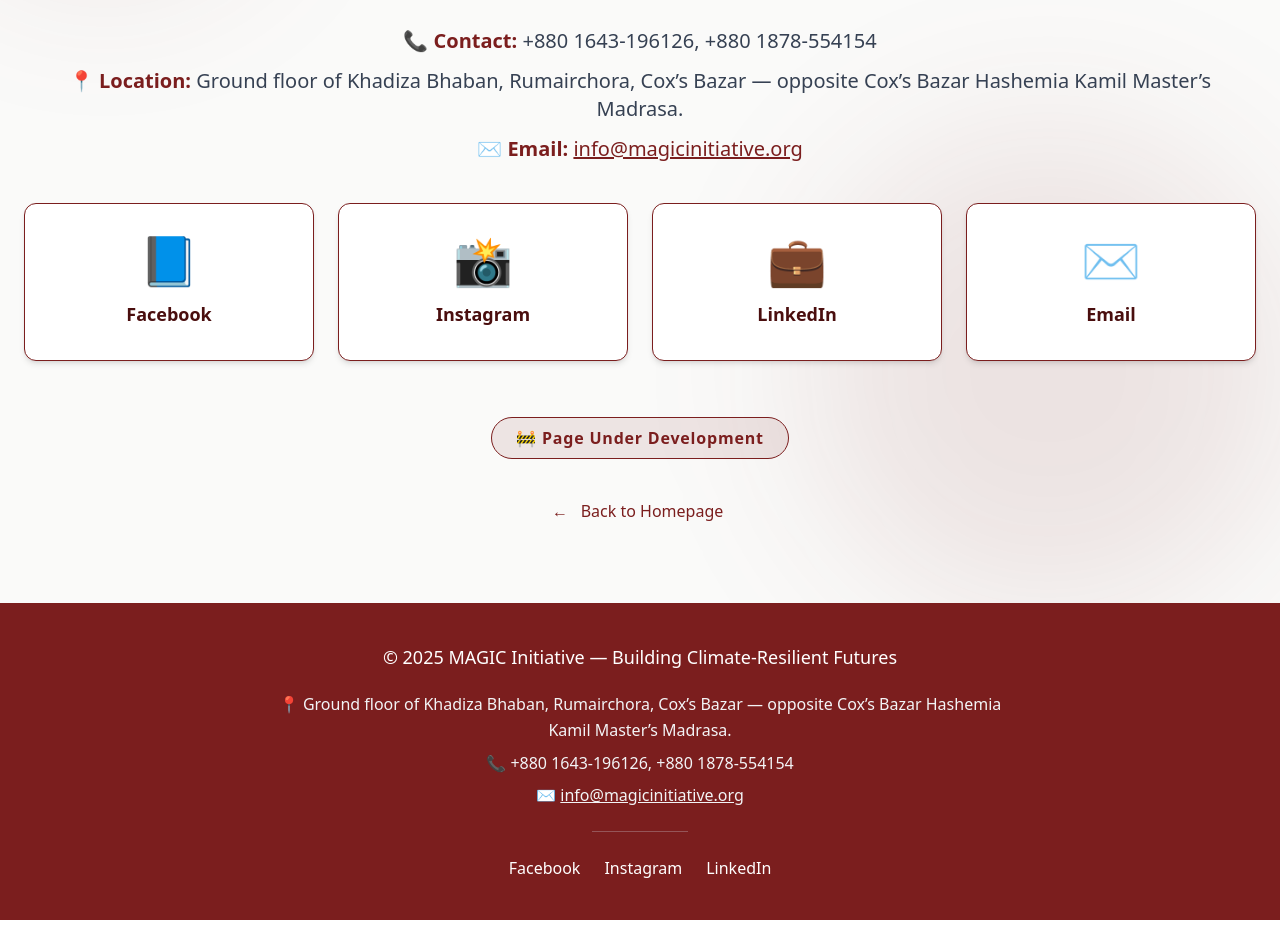
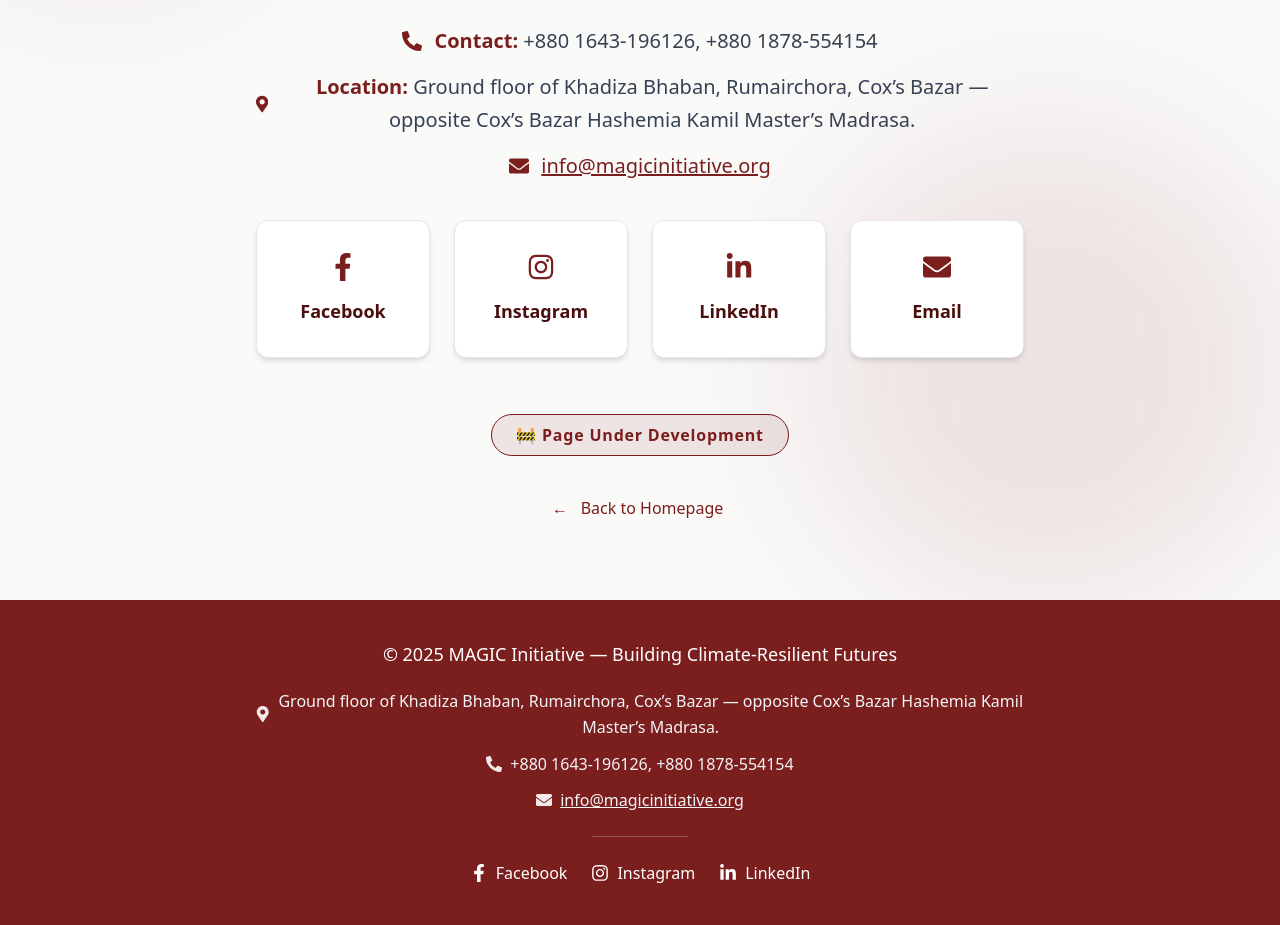
Before and after one commit to iamharryda/Magic_initiative, a React (Vite) app: page /contact in a window 1280 px wide. Shown: the part 360-1285 px from the top of the page. Built offline with nearby package versions, Linux system fonts and the light colour scheme; what lightswind would draw is missing.

Commit message:
homepage and icons added

```diff
--- a/src/pages/About/Team.jsx
+++ b/src/pages/About/Team.jsx
@@ -13,7 +13,7 @@ const teamMembers = [
   {
     id: "2",
     name: "Mizanur Rahman",
-    role: "HR Manager",
+    role: "Human Resource Manager",
     image: "https://i.ibb.co/Q78dBTBn/Mizan.png",
     bio: "Oversees human resources and staff development, ensuring an inclusive and empowering work culture."
   },
@@ -48,7 +48,7 @@ const teamMembers = [
   {
     id: "7",
     name: "Sayeed Anwar",
-    role: "IT Officer",
+    role: "Technical Officer",
     image: "https://i.ibb.co/4ZjyRKdr/Sayeed.png",
     bio: "Oversees digital infrastructure, ensuring smooth technological operations and web presence for the organization."
   },
@@ -138,7 +138,6 @@ function TeamPage() {
             members={teamMembers}
             title="Meet Our Team"
             titleSize="2xl"
-            autoPlay={4000}
             onMemberChange={(member, index) => {
               console.log("Active member:", member.name);
             }}
--- a/src/pages/Contact/Contact.jsx
+++ b/src/pages/Contact/Contact.jsx
@@ -1,31 +1,35 @@
 import React from "react";
 import { motion } from "framer-motion";
+import {
+  FaFacebookF,
+  FaInstagram,
+  FaLinkedinIn,
+  FaEnvelope,
+  FaPhoneAlt,
+  FaMapMarkerAlt,
+} from "react-icons/fa";
 
 const ContactPage = () => {
   const socials = [
     {
       name: "Facebook",
       href: "https://www.facebook.com/share/1G66vFm4nf/",
-      icon: "📘",
-      color: "hover:bg-[#7b1e1e] hover:text-white border-[#7b1e1e]",
+      icon: <FaFacebookF size={28} />,
     },
     {
       name: "Instagram",
       href: "https://www.instagram.com/magicinitiative/?utm_source=qr&igsh=MWtpczV0amtrdjEyYg%3D%3D#",
-      icon: "📸",
-      color: "hover:bg-[#7b1e1e] hover:text-white border-[#7b1e1e]",
+      icon: <FaInstagram size={28} />,
     },
     {
       name: "LinkedIn",
       href: "#",
-      icon: "💼",
-      color: "hover:bg-[#7b1e1e] hover:text-white border-[#7b1e1e]",
+      icon: <FaLinkedinIn size={28} />,
     },
     {
       name: "Email",
       href: "mailto:info@magicinitiative.org",
-      icon: "✉️",
-      color: "hover:bg-[#7b1e1e] hover:text-white border-[#7b1e1e]",
+      icon: <FaEnvelope size={28} />,
     },
   ];
 
@@ -80,21 +84,30 @@ const ContactPage = () => {
 
         {/* Contact Info Section */}
         <motion.div
-          className="space-y-3 mb-10 text-gray-700"
+          className="space-y-4 mb-10 text-gray-700 text-left sm:text-center"
           initial={{ opacity: 0, y: 20 }}
           animate={{ opacity: 1, y: 0 }}
           transition={{ delay: 0.8, duration: 0.8 }}
         >
-          <p className="text-lg sm:text-xl font-medium">
-            <span className="text-[#7b1e1e] font-semibold">📞 Contact:</span>{" "}
-            +880&nbsp;1643-196126,&nbsp;+880&nbsp;1878-554154
+          <p className="flex justify-center items-center gap-3 text-lg sm:text-xl font-medium">
+            <FaPhoneAlt className="text-[#7b1e1e]" />
+            <span>
+              <span className="text-[#7b1e1e] font-semibold">Contact:</span>{" "}
+              +880&nbsp;1643-196126,&nbsp;+880&nbsp;1878-554154
+            </span>
           </p>
-          <p className="text-lg sm:text-xl font-medium">
-            <span className="text-[#7b1e1e] font-semibold">📍 Location:</span>{" "}
-            Ground floor of Khadiza Bhaban, Rumairchora, Cox’s Bazar — opposite Cox’s Bazar Hashemia Kamil Master’s Madrasa.
+
+          <p className="flex justify-center items-center gap-3 text-lg sm:text-xl font-medium max-w-3xl mx-auto leading-relaxed">
+            <FaMapMarkerAlt className="text-[#7b1e1e]" />
+            <span>
+              <span className="text-[#7b1e1e] font-semibold">Location:</span>{" "}
+              Ground floor of Khadiza Bhaban, Rumairchora, Cox’s Bazar — opposite
+              Cox’s Bazar Hashemia Kamil Master’s Madrasa.
+            </span>
           </p>
-          <p className="text-lg sm:text-xl font-medium">
-            <span className="text-[#7b1e1e] font-semibold">✉️ Email:</span>{" "}
+
+          <p className="flex justify-center items-center gap-3 text-lg sm:text-xl font-medium">
+            <FaEnvelope className="text-[#7b1e1e]" />
             <a
               href="mailto:info@magicinitiative.org"
               className="text-[#7b1e1e] underline hover:text-[#4a0e0e] transition-colors"
@@ -117,18 +130,13 @@ const ContactPage = () => {
               href={social.href}
               target="_blank"
               rel="noopener noreferrer"
-              className={`flex flex-col items-center justify-center bg-white border rounded-xl py-8 px-6 shadow-md transition-all duration-300 ${social.color}`}
-              whileHover={{ scale: 1.08, y: -5 }}
+              className="flex flex-col items-center justify-center bg-white border border-gray-200 rounded-xl py-8 px-6 shadow-md transition-all duration-300 hover:shadow-xl hover:scale-110 hover:-translate-y-2"
               whileTap={{ scale: 0.95 }}
             >
               <motion.div
-                className="text-5xl mb-4"
+                className="text-[#7b1e1e] mb-4 text-5xl"
                 animate={{ rotate: [0, 10, -10, 0] }}
-                transition={{
-                  repeat: Infinity,
-                  repeatDelay: 3,
-                  duration: 2.5,
-                }}
+                transition={{ repeat: Infinity, repeatDelay: 3, duration: 2.5 }}
               >
                 {social.icon}
               </motion.div>
--- a/src/pages/Footer/Footer.jsx
+++ b/src/pages/Footer/Footer.jsx
@@ -1,3 +1,5 @@
+import { FaFacebookF, FaInstagram, FaLinkedinIn, FaMapMarkerAlt, FaPhoneAlt, FaEnvelope } from "react-icons/fa";
+
 const Footer = () => {
   return (
     <footer className="bg-[#7b1e1e] text-white py-10 px-6 text-center">
@@ -7,16 +9,18 @@ const Footer = () => {
       </p>
 
       {/* Location & Contact */}
-      <div className="mt-5 space-y-2 text-sm sm:text-base text-gray-100 max-w-3xl mx-auto">
-        <p className="leading-relaxed">
-          📍 Ground floor of Khadiza Bhaban, Rumairchora, Cox’s Bazar —
-          opposite Cox’s Bazar Hashemia Kamil Master’s Madrasa.
+      <div className="mt-5 space-y-3 text-sm sm:text-base text-gray-100 max-w-3xl mx-auto">
+        <p className="flex items-center justify-center gap-2 leading-relaxed">
+          <FaMapMarkerAlt className="text-white/90" />
+          Ground floor of Khadiza Bhaban, Rumairchora, Cox’s Bazar — opposite
+          Cox’s Bazar Hashemia Kamil Master’s Madrasa.
         </p>
-        <p>
-          📞 +880&nbsp;1643-196126,&nbsp;+880&nbsp;1878-554154
+        <p className="flex items-center justify-center gap-2">
+          <FaPhoneAlt className="text-white/90" />
+          <span>+880 1643-196126,&nbsp;+880 1878-554154</span>
         </p>
-        <p>
-          ✉️{" "}
+        <p className="flex items-center justify-center gap-2">
+          <FaEnvelope className="text-white/90" />
           <a
             href="mailto:info@magicinitiative.org"
             className="underline hover:text-gray-200 transition-colors"
@@ -35,23 +39,25 @@ const Footer = () => {
           href="https://www.facebook.com/share/1G66vFm4nf/"
           target="_blank"
           rel="noopener noreferrer"
-          className="hover:text-gray-200 transition-colors text-sm sm:text-base"
+          className="flex items-center gap-2 hover:text-gray-200 transition-colors text-sm sm:text-base"
         >
-          Facebook
+          <FaFacebookF className="text-lg" /> Facebook
         </a>
         <a
           href="https://www.instagram.com/magicinitiative/?utm_source=qr&igsh=MWtpczV0amtrdjEyYg%3D%3D#"
           target="_blank"
           rel="noopener noreferrer"
-          className="hover:text-gray-200 transition-colors text-sm sm:text-base"
+          className="flex items-center gap-2 hover:text-gray-200 transition-colors text-sm sm:text-base"
         >
-          Instagram
+          <FaInstagram className="text-lg" /> Instagram
         </a>
         <a
           href="#"
-          className="hover:text-gray-200 transition-colors text-sm sm:text-base"
+          target="_blank"
+          rel="noopener noreferrer"
+          className="flex items-center gap-2 hover:text-gray-200 transition-colors text-sm sm:text-base"
         >
-          LinkedIn
+          <FaLinkedinIn className="text-lg" /> LinkedIn
         </a>
       </div>
     </footer>
--- a/src/pages/Home/Home.jsx
+++ b/src/pages/Home/Home.jsx
@@ -29,7 +29,7 @@ const HomePage = () => {
     transition={{ duration: 1.2 }}
   >
     <motion.div
-  className="inline-flex items-center gap-2 mb-4 sm:mb-6 px-4 py-2 bg-[#a12323]/20 border border-[#a12323] rounded-full"
+  className="inline-flex items-center gap-2 mb-4 sm:mb-6 px-4 py-2 bg-[#a12323]/20 border border-[#07fd38] rounded-full"
   initial={{ opacity: 0, scale: 0.8 }}
   animate={{ opacity: 1, scale: 1 }}
   transition={{ delay: 0.3 }}
@@ -38,13 +38,13 @@ const HomePage = () => {
   <motion.span
     animate={{ opacity: [1, 0.2, 1] }}
     transition={{ duration: 1.2, repeat: Infinity, ease: "easeInOut" }}
-    className="text-[#a12323] text-3xl leading-none"
+    className="text-[#07fd38] text-3xl leading-none"
   >
     •
   </motion.span>
 
   {/* Text */}
-  <span className="text-[#a12323] font-semibold text-xs sm:text-sm uppercase tracking-wider">
+  <span className="text-[#07fd38] font-semibold text-xs sm:text-sm uppercase tracking-wider">
     Making A Global Impact
   </span>
 </motion.div>
--- a/src/pages/UnderDevelopement/UnderDevelopement.jsx
+++ b/src/pages/UnderDevelopement/UnderDevelopement.jsx
@@ -2,6 +2,7 @@
 
 import React, { useState, useEffect } from "react";
 import { motion } from "framer-motion";
+import { FaFacebookF, FaInstagram, FaLinkedinIn, FaTwitter } from "react-icons/fa";
 
 const ComingSoonPage = () => {
   const [email, setEmail] = useState("");
@@ -17,14 +18,26 @@ const ComingSoonPage = () => {
     delay: Math.random() * 5,
   }));
 
+  const socials = [
+    {
+      name: "Facebook",
+      icon: <FaFacebookF size={20} />,
+      href: "https://www.facebook.com/share/1G66vFm4nf/",
+    },
+    {
+      name: "Instagram",
+      icon: <FaInstagram size={22} />,
+      href: "https://www.instagram.com/magicinitiative/?utm_source=qr&igsh=MWtpczV0amtrdjEyYg%3D%3D#",
+    },
+    { name: "LinkedIn", icon: <FaLinkedinIn size={20} />, href: "#" },
+    { name: "Twitter", icon: <FaTwitter size={20} />, href: "#" },
+  ];
+
   return (
     <div className="relative min-h-screen bg-gradient-to-br from-stone-100 via-[#f8f5f3] to-stone-50 overflow-hidden flex items-center justify-center py-20 sm:py-24 md:py-32">
       {/* Animated Background */}
       <div className="absolute inset-0">
-        {/* Gradient Overlay */}
         <div className="absolute inset-0 bg-gradient-to-br from-stone-100 via-[#f8f5f3] to-stone-50"></div>
-
-        {/* Animated Grid */}
         <div className="absolute inset-0 opacity-20">
           <div className="absolute inset-0 bg-[linear-gradient(rgba(123,30,30,0.08)_1px,transparent_1px),linear-gradient(90deg,rgba(123,30,30,0.08)_1px,transparent_1px)] bg-[size:50px_50px]"></div>
         </div>
@@ -84,7 +97,7 @@ const ComingSoonPage = () => {
 
       {/* Main Content */}
       <div className="relative z-10 max-w-5xl mx-auto px-4 sm:px-6 lg:px-8 text-center">
-        {/* Logo/Icon */}
+        {/* Logo */}
         <motion.div
           initial={{ scale: 0, rotate: -180 }}
           animate={{ scale: 1, rotate: 0 }}
@@ -93,14 +106,8 @@ const ComingSoonPage = () => {
         >
           <div className="inline-block p-8 bg-gradient-to-br from-[#7b1e1e]/10 to-[#5a1414]/10 rounded-3xl border-2 border-[#7b1e1e]/40 backdrop-blur-sm">
             <motion.div
-              animate={{
-                rotate: [0, 360],
-              }}
-              transition={{
-                duration: 20,
-                repeat: Infinity,
-                ease: "linear",
-              }}
+              animate={{ rotate: [0, 360] }}
+              transition={{ duration: 20, repeat: Infinity, ease: "linear" }}
               className="text-8xl sm:text-9xl"
             >
               🚀
@@ -179,15 +186,12 @@ const ComingSoonPage = () => {
         >
           <p className="text-gray-700 mb-4">Follow us for updates</p>
           <div className="flex justify-center gap-4">
-            {[
-              { name: "Facebook", icon: "f", href: "#" },
-              { name: "Instagram", icon: "ig", href: "#" },
-              { name: "LinkedIn", icon: "in", href: "#" },
-              { name: "Twitter", icon: "tw", href: "#" },
-            ].map((social, index) => (
+            {socials.map((social, index) => (
               <motion.a
                 key={social.name}
                 href={social.href}
+                target="_blank"
+                rel="noopener noreferrer"
                 whileHover={{ scale: 1.2, rotate: 5 }}
                 whileTap={{ scale: 0.9 }}
                 initial={{ opacity: 0, y: 20 }}
@@ -195,7 +199,7 @@ const ComingSoonPage = () => {
                 transition={{ delay: 1.9 + index * 0.1 }}
                 className="w-12 h-12 bg-[#7b1e1e]/10 hover:bg-[#7b1e1e] border border-[#7b1e1e]/40 rounded-full flex items-center justify-center text-[#7b1e1e] hover:text-white transition-all duration-300 backdrop-blur-sm"
               >
-                <span className="text-lg font-bold">{social.icon}</span>
+                {social.icon}
               </motion.a>
             ))}
           </div>
```
